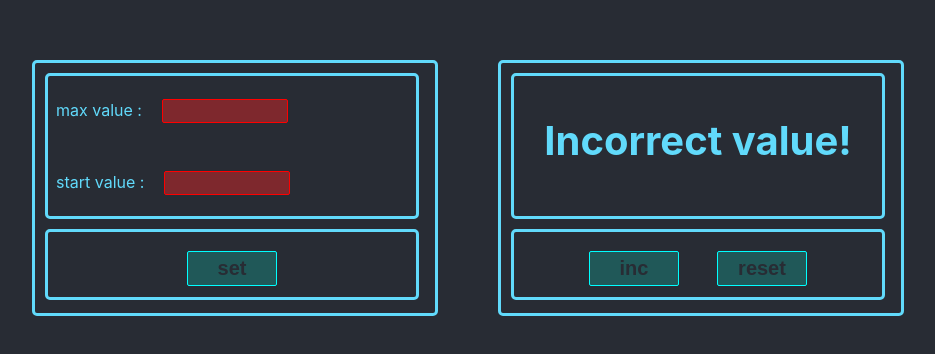
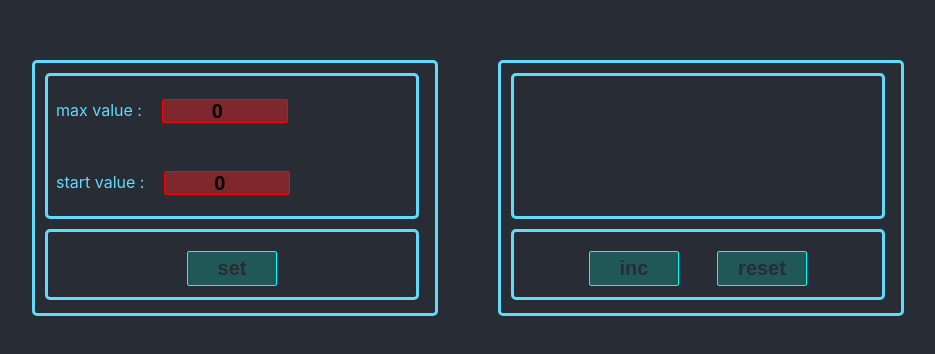
Before and after one commit to RamanSlinka/Counter_secondTest, a React (Create React App) app: page / in a window 1280 px wide. Shown: the part 212-566 px from the top of the page, without its empty margins (172-1107 px from the left). Built offline with nearby package versions, Linux system fonts and the light colour scheme.

Commit message:
remade  component get "error" and add "useEffect"

```diff
--- a/src/App.css
+++ b/src/App.css
@@ -95,7 +95,7 @@ h2 {
 .red{
     text-align: center;
     margin-top: 20px;
-    font-size: 60px;
+    font-size: 30px;
     font-weight: bold;
     color: red;
 }
--- a/src/App.tsx
+++ b/src/App.tsx
@@ -7,33 +7,35 @@ import {CounterSetting} from "./CounterSetting";
 function App() {
 
     let [value, setValue] = useState< number>(0)
-
-    let [maxValue, setMaxValue] = useState<number>(1)
-    let [startValue, setStartValue] = useState<number>(1)
-    let [error, setError] = useState<boolean>(false)
+    let [maxValue, setMaxValue] = useState<number>(0)
+    let [startValue, setStartValue] = useState<number>(0)
+    let [isSettings, setIsSettings] = useState<boolean>(true)
 
 
 
     const increment = () => {
-        setMaxValue(maxValue)
-        if (errorIncorrectValue) {
-            return errorValue
-        } else if (!error) {
-            return  enterValue
-        }
-        else if (value < maxValue) {
-            setValue(value + 1)            // как выводить сообщение:  enter values and press 'set' ?
-        }
+        // setMaxValue(maxValue)
+        // if (errorIncorrectValue) {
+        //     return errorValue
+        // } else if (!error) {
+        //     return  enterValue
+        // }                                   // как выводить сообщение:  enter values and press 'set' ?
+        // else if (value < maxValue) {
+        //     setValue(value + 1)
+       // }
+        setValue(value + 1)
     }
 
     const resetValue = () => {
-        setValue(0)
+        setValue(startValue)
     }
     const setSetting = () => {
         setStartValue(startValue)
         setMaxValue(maxValue)
         value = startValue
         setValue(value)
+        setIsSettings(false)
+
     }
 
 
@@ -43,23 +45,9 @@ function App() {
     const errorInputMaxValue = ((maxValue < 0) || (startValue === maxValue))
     const errorStartValue = ((startValue < 0) || (startValue === maxValue))
 
-  /*  const setToLocalStorageHandler = () => {
-        localStorage.setItem('convertValue', JSON.stringify(startValue))
 
-    }
-
-    const getFormLocalStorage = () => {
-        let minValueAsString = localStorage.getItem('minValueAsString')
-        let maxValueAsString = localStorage.getItem('maxValueAsString')
-        if (minValueAsString && maxValueAsString) {
-            let newMinValue = JSON.parse(minValueAsString)
-            let newMaxValue = JSON.parse(maxValueAsString)
-            setStartValue(newMinValue && newMaxValue)
-        }
-    }*/
 
     useEffect(() => {
-
         let maxValueAsString = localStorage.getItem('maxValue')
         if ( maxValueAsString) {
             let newMaxValue = JSON.parse(maxValueAsString)
@@ -68,12 +56,10 @@ function App() {
     },[])
 
     useEffect(() => {
-
         localStorage.setItem('maxValue', JSON.stringify(maxValue))
     }, [ maxValue])
 
     useEffect(() => {
-
         let minValueAsString = localStorage.getItem('startValue')
         if (minValueAsString ) {
             let newMinValue = JSON.parse(minValueAsString)
@@ -82,13 +68,8 @@ function App() {
     },[])
 
     useEffect(()=> {
-
         localStorage.setItem('startValue', JSON.stringify(startValue))
     },[startValue])
-
-
-
-
 
 
     return (
@@ -99,18 +80,21 @@ function App() {
                 setSetting={setSetting}
                 setMaxValue={setMaxValue}
                 setStartValue={setStartValue}
-                setError={setError}
+               /* setError={setError}*/
                 errorIncorrectValue={errorIncorrectValue}
                 errorInputMaxValue={errorInputMaxValue}
                 errorStartValue={errorStartValue}
+                setIsSettings={setIsSettings}
 
                />
             <Counter value={value}
                      errorValue={errorValue}
+                     enterValue={enterValue}
                      maxValue={maxValue}
                      increment={increment}
                      resetValue={resetValue}
                      errorIncorrectValue={errorIncorrectValue}
+                     isSettings={isSettings}
 
             />
         </div>
--- a/src/Counter.tsx
+++ b/src/Counter.tsx
@@ -5,21 +5,40 @@ import {Button} from "./Button";
 type CounterPropsType = {
     value: number
     errorValue: string
+    enterValue: string
     maxValue: number
     increment: () => void
     resetValue: () => void
     errorIncorrectValue: boolean
+    isSettings: boolean
 }
 
 
 
 export function Counter(props: CounterPropsType) {
 
+    let valueSelection = () => {
+        if (props.isSettings ) {
+            return  props.enterValue
+        } else if (props.errorIncorrectValue ) {
+            return props.errorValue
+        } else {
+            return  props.value
+        }
+    }
+
+
+
     const error = (props.value === props.maxValue)
     return (
         <div className={'container'}>
             <div className={'setting-field'}>
-                <h2 className={error ? 'red' : ''}>{props.value || props.errorValue}</h2>
+                <h2 className={error ? 'red' : ''}>
+                    {valueSelection}
+                    {/*{props.isSettings ? props.enterValue : props.value}*/}
+                   {/* {props.isSettings ? props.errorIncorrectValue : props.value}*/}
+                    {/*{props.value || props.errorValue || props.enterValue}*/}
+                </h2>
             </div>
             <div className={'button-field'}>
                 <Button title={'inc'}
--- a/src/CounterSetting.tsx
+++ b/src/CounterSetting.tsx
@@ -1,24 +1,24 @@
-import React, {ChangeEvent, FocusEventHandler} from "react";
+import React, {ChangeEvent} from "react";
 import {Button} from "./Button";
-
 
 
 type CounterSettingPropsType = {
     maxValue: number
     startValue: number
     setSetting: () => void
-    setError: (value: boolean) => void
     setStartValue: (value: number) => void
     setMaxValue: (value: number) => void
     errorIncorrectValue: boolean
     errorInputMaxValue: boolean
     errorStartValue: boolean
+    setIsSettings: any
 }
 
 export function CounterSetting(props: CounterSettingPropsType) {
 
-    let errorHandler = (e: FocusEventHandler<HTMLInputElement>) => {
-        props.setError(e.currentTarget.value)
+    let setIsSettings = () => {
+        debugger
+        props.setIsSettings(true)
     }
 
     let changeMaxInput = (e: ChangeEvent<HTMLInputElement>) => {
@@ -28,7 +28,7 @@ export function CounterSetting(props: CounterSettingPropsType) {
         props.setStartValue(+e.currentTarget.value)
     }
 
-
+    debugger
 
     return (
         <div className={'container'}>
@@ -40,8 +40,8 @@ export function CounterSetting(props: CounterSettingPropsType) {
                             ? 'input-incorrect-value' : ''}
                         type="number"
                         onChange={changeMaxInput}
-                        onBlur={errorHandler}
-
+                        value={props.maxValue}
+                        onFocus={setIsSettings}
                     />
                 </div>
 
@@ -52,7 +52,8 @@ export function CounterSetting(props: CounterSettingPropsType) {
                         className={props.errorStartValue
                             ? 'input-incorrect-value' : ''}
                         onChange={changeStartInput}
-                        onBlur={errorHandler}
+                        value={props.startValue}
+                        onFocus={setIsSettings}
                     />
                 </div>
 
@@ -61,7 +62,6 @@ export function CounterSetting(props: CounterSettingPropsType) {
             <div className={'button-field'}>
                 <Button title={'set'}
                         onClick={props.setSetting}
-                     /*onClick={props.setToLocalStorageHandler}*/
                         disabled={props.errorIncorrectValue}/>
             </div>
         </div>
```
